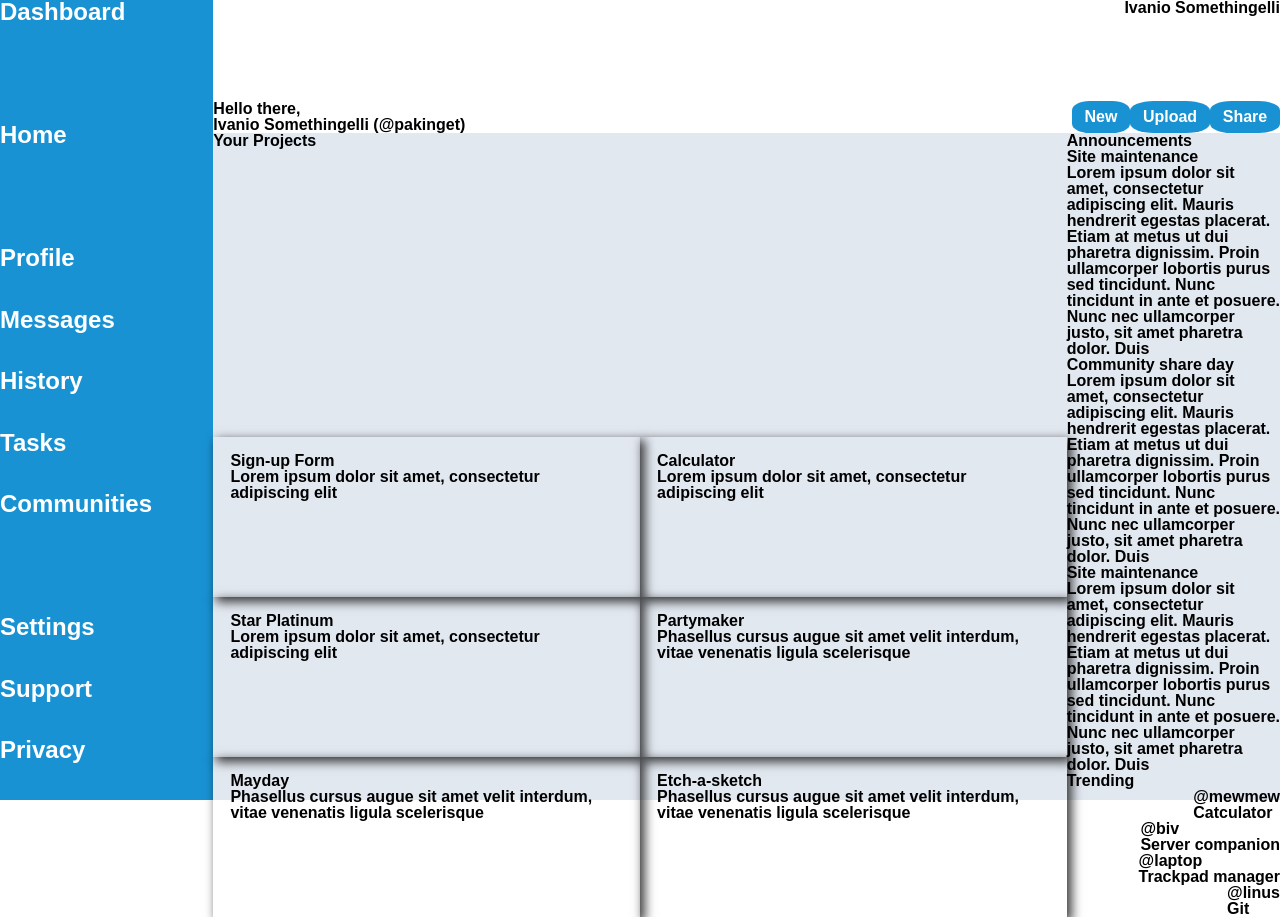
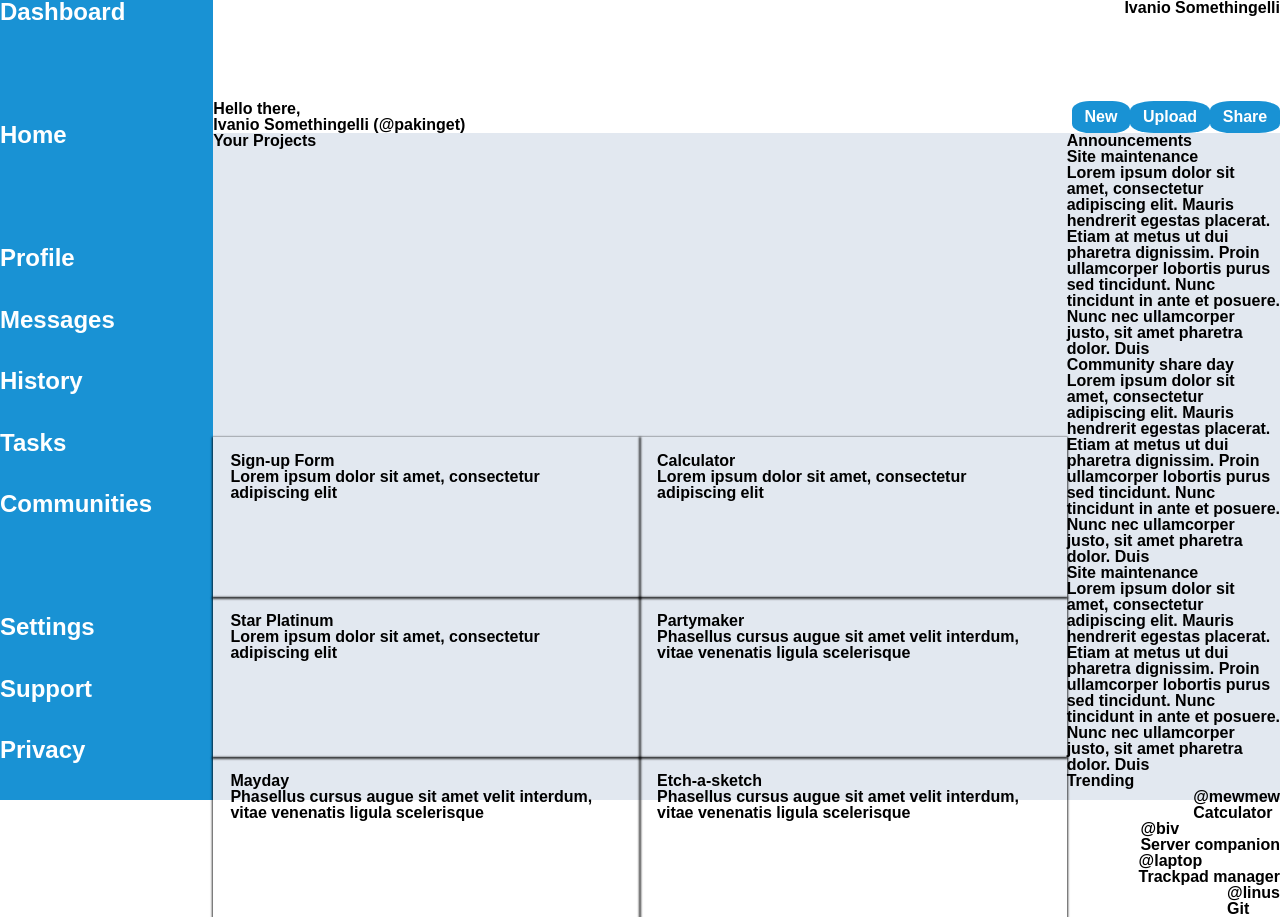
Before and after one commit to pakinget/admin-dashboard, a plain HTML site: page index.html in a window 1280 px wide. Drawn offline with Linux system fonts and the light colour scheme.

Commit message:
Lighten up box-shadow on project class

```diff
--- a/style.css
+++ b/style.css
@@ -241,5 +241,5 @@ main {
 }
 
 .project {
-	box-shadow: 4px 4px 10px 1px rgba(0, 0, 0, 0.75);
+	box-shadow: 0px 1px 2px 1px rgba(0, 0, 0, 0.75);
 }
```
